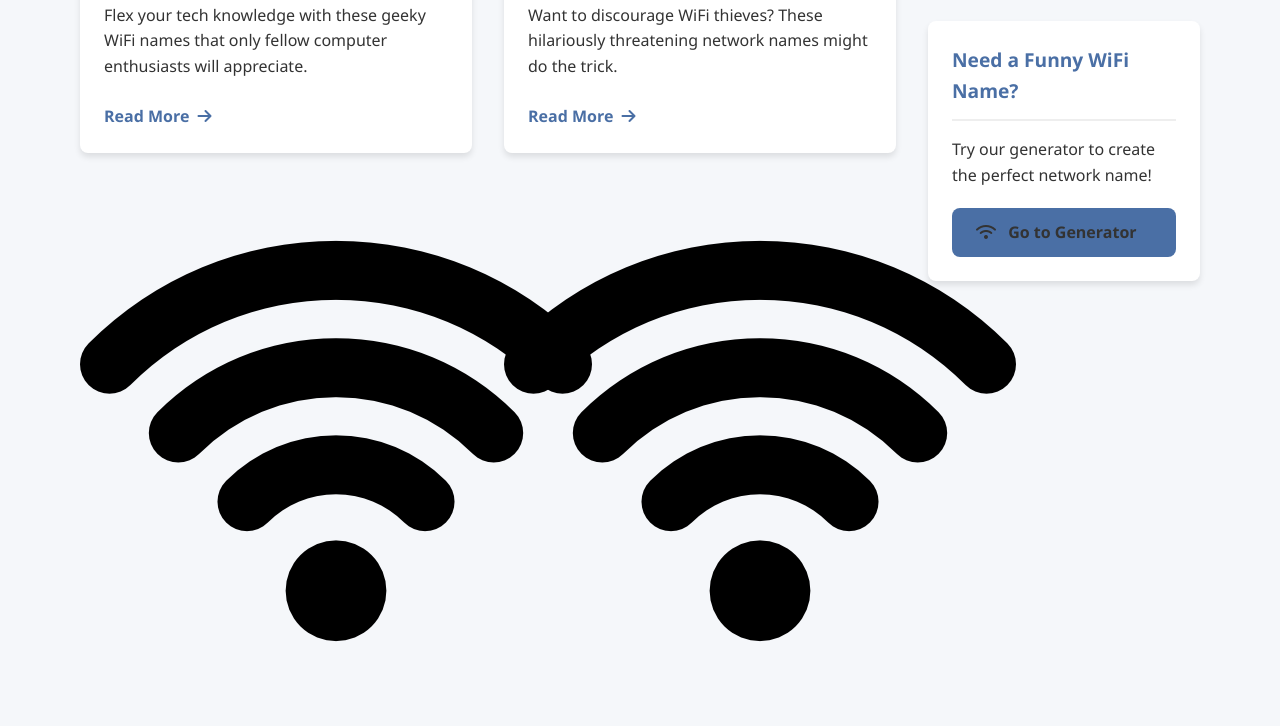
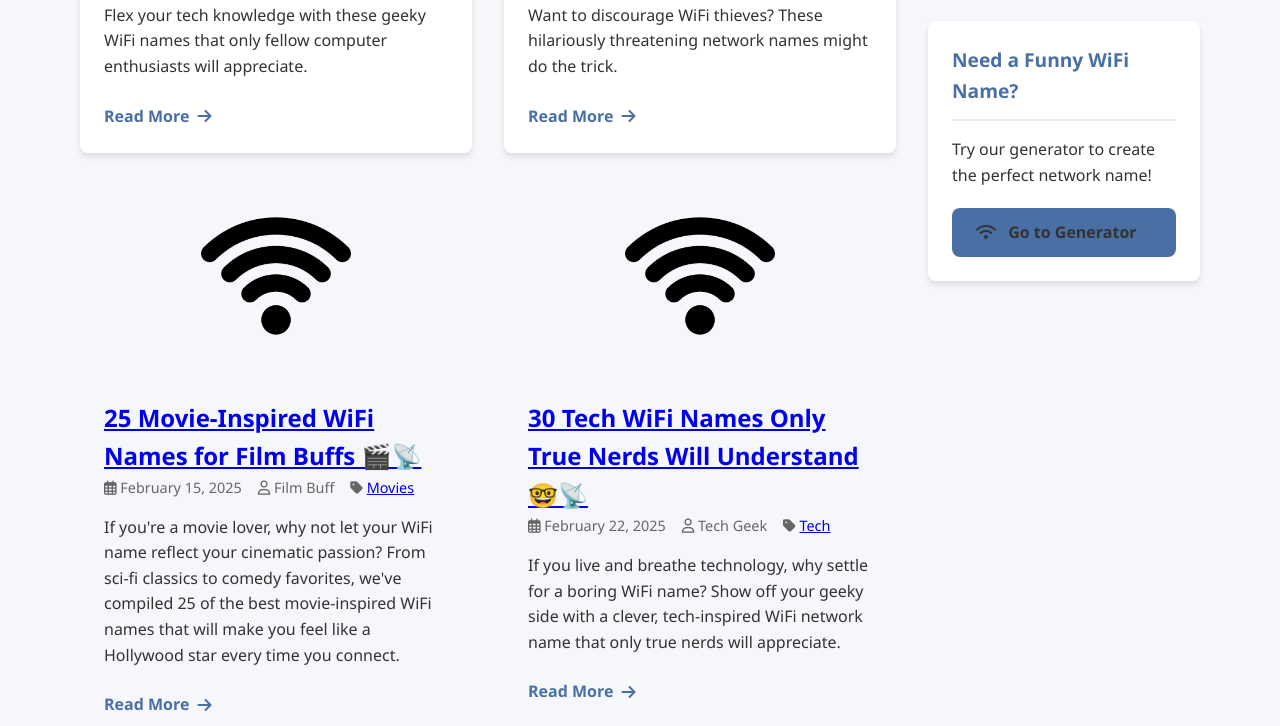
Before and after one commit to BetoWH13/funny-wifi-names, a website: page public/blog/index.html in a window 1280 px wide. Shown: the part 1325-2051 px from the top of the page. Drawn offline with Linux system fonts and the light colour scheme.

Commit message:
update blog css
update blog css

```diff
--- a/public/blog/blog.css
+++ b/public/blog/blog.css
@@ -107,6 +107,19 @@ main.container {
 
 .read-more:hover i {
     transform: translateX(3px);
+}
+
+/* Post Image */
+.post-image {
+    text-align: center;
+    padding: 1rem;
+}
+
+.post-image img {
+    max-width: 150px;
+    max-height: 150px;
+    width: auto;
+    height: auto;
 }
 
 /* Pagination */
```
